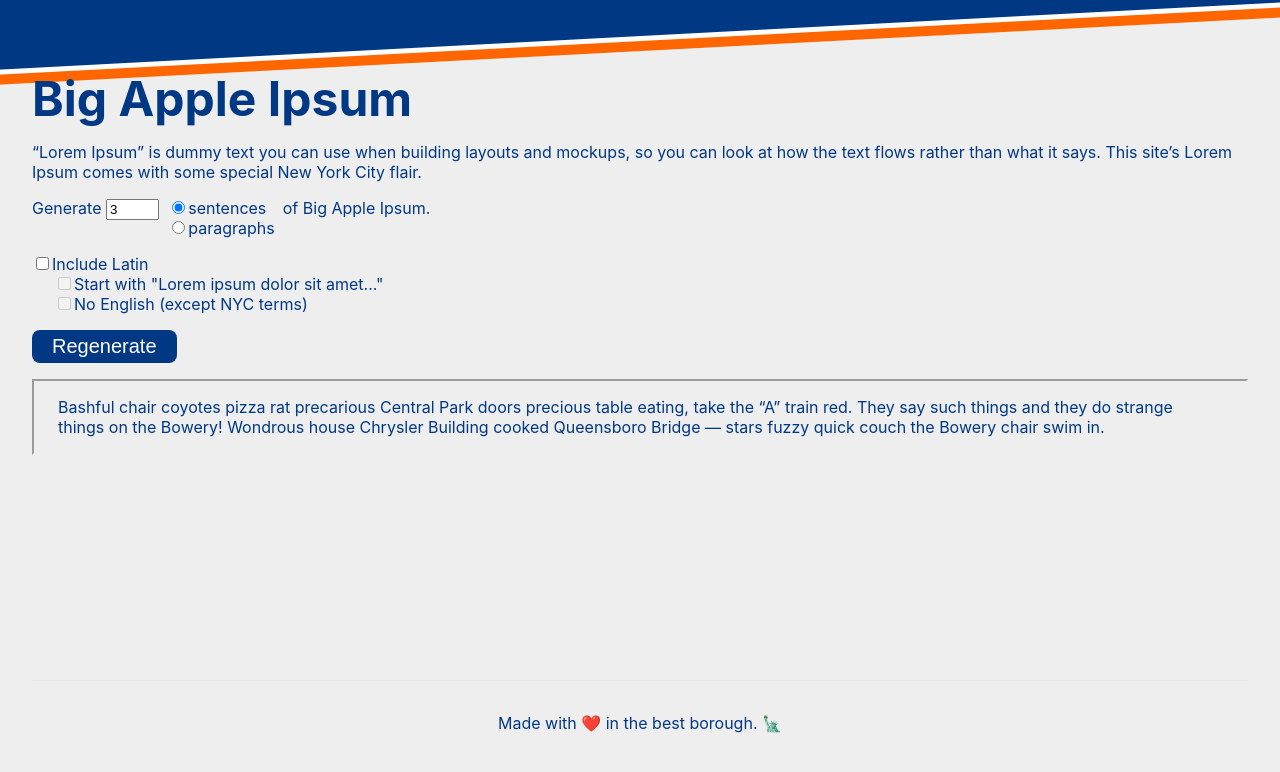
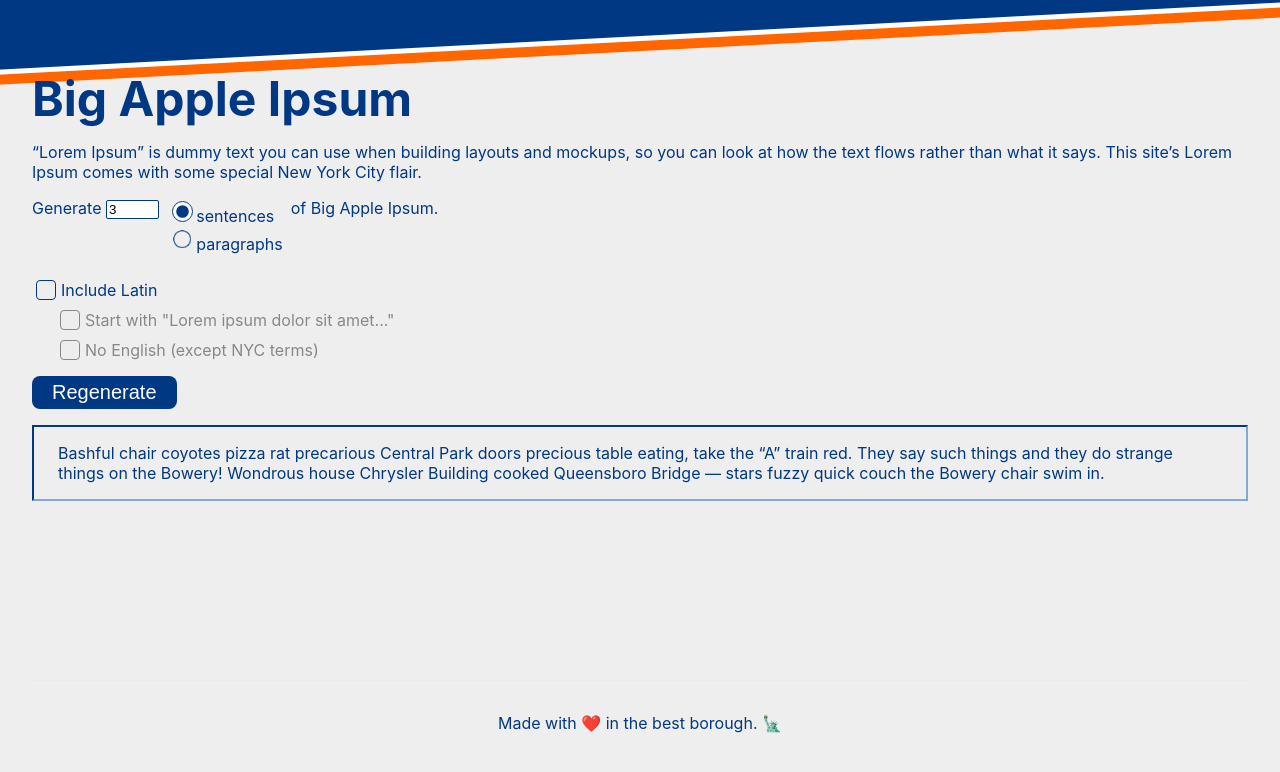
Before and after one commit to kmactane/big-apple-ipsum, a Next.js app: page / in a window 1280 px wide. Shown: the top 772 px of the page. Built offline with nearby package versions, Linux system fonts and the light colour scheme.

Commit message:
Added Latin checkboxes to UI; styled form controls.

```diff
--- a/pages/index.tsx
+++ b/pages/index.tsx
@@ -31,6 +31,10 @@
     setIncludeLatin(evt.target.checked)
     setDisableStartLoremIpsum(!evt.target.checked)
     setDisableNoEnglish(!evt.target.checked)
+    if (!evt.target.checked) {
+      setStartLoremIpsum(false)
+      setIncludeEnglish(true)
+    }
   }
 
   const handleStartLoremIpsum = (evt: ChangeEvent<HTMLInputElement>) => {
@@ -57,6 +61,10 @@
     setLipsum(generateLipsum(howMany, whatUnits, whichLanguages(), startLoremIpsum))
   }, [howMany, whatUnits, includeEnglish, includeLatin, startLoremIpsum])
 
+  let mainClass = styles.main
+  if (!includeLatin) {
+    mainClass = `${styles.main} ${styles.noLatin}`
+  }
   return (
     <div className={styles.container}>
       <Head>
@@ -65,7 +73,7 @@
         <link rel="icon" href="/favicon.ico" />
       </Head>
 
-      <main className={styles.main}>
+      <main className={mainClass}>
         <h1 data-testid="h1" className={styles.title}>
           Big Apple Ipsum
         </h1>
@@ -93,8 +101,8 @@
 
             <div className={`${styles.chunk} ${styles.newLine}`}>
               <label htmlFor="includeLatin"><input type="checkbox" name="includeLatin" id="includeLatin" onChange={handleIncludeLatin}/>Include Latin</label><br />
-              <label htmlFor="startLoremIpsum" className={`${styles.indented}`}><input type="checkbox" name="startLoremIpsum" id="startLoremIpsum" onChange={handleStartLoremIpsum} disabled={disableStartLoremIpsum}/>Start with "Lorem ipsum dolor sit amet..."</label><br />
-              <label htmlFor="noEnglish" className={`${styles.indented}`}><input type="checkbox" name="noEnglish" id="noEnglish" onChange={handleNoEnglish} disabled={disableNoEnglish}/>No English (except NYC terms)</label>
+              <label htmlFor="startLoremIpsum" className={`${styles.indented} ${styles.latinOnly}`}><input type="checkbox" name="startLoremIpsum" id="startLoremIpsum" onChange={handleStartLoremIpsum} disabled={disableStartLoremIpsum}/>Start with "Lorem ipsum dolor sit amet..."</label><br />
+              <label htmlFor="noEnglish" className={`${styles.indented} ${styles.latinOnly}`}><input type="checkbox" name="noEnglish" id="noEnglish" onChange={handleNoEnglish} disabled={disableNoEnglish}/>No English (except NYC terms)</label>
 
             </div>
           </form>
--- a/styles/Home.module.css
+++ b/styles/Home.module.css
@@ -1,8 +1,13 @@
 
 .container {
   --nycBlue: #003884;
+  --nycLightBlue: #005bd3;
+  --nycLightBlue: #4585D8;
+  --nycLightBlue: #6f9dd6;
+  --nycLightBlue: #82A8D6;
   --nycOrange: #ff6600;
   --nycWhite: #ffffff;
+  --disabledItem: #888888;
   --pageBg: #eeeeee;
 }
 .container {
@@ -37,8 +42,81 @@
   padding: 1rem 0;
 }
 
+.main.noLatin label.latinOnly {
+  color: var(--disabledItem);
+}
+.main.noLatin label.latinOnly input[type=checkbox] {
+  border-color: var(--disabledItem);
+}
+
 .main input[type=number] {
   width: 4em;
+  border: 1px solid var(--nycBlue);
+  border-radius: 2px;
+}
+
+.main input[type=number]:focus-visible {
+  outline: none;
+  box-shadow: 0 0 3px 2px var(--nycOrange);
+}
+
+.main ::selection, .main [contenteditable]::selection {
+  background-color: var(--nycBlue);
+  color: var(--nycWhite);
+}
+
+.main input[type=checkbox] {
+  appearance: unset;
+  position: relative;
+  top: 7px;
+  margin-right: 5px;
+  cursor: pointer;
+  width: 20px;
+  height: 20px;
+  border: 1px solid var(--nycBlue);
+  border-radius: 4px;
+}
+.main input[type=checkbox]:checked {
+  background-color: var(--nycBlue);
+}
+.main input[type=checkbox]:checked::before {
+  content: '✔';
+  color: var(--nycWhite);
+  background-color: var(--nycBlue);
+  padding-left: 3px;
+  position: absolute;
+  top: -1px;
+  width: 13px;
+  height: 20px;
+  border-radius: 7px;
+}
+
+.main input[type=radio] {
+  width: 21px;
+  height: 21px;
+  border-radius: 50%;
+  /* vertical-align: -50%; */
+}
+.main input[type=radio]:not(:checked) {
+  appearance: unset;
+  background: url('/images/bg-radio-unchecked.png') center/25px;
+}
+.main input[type=radio]:checked {
+  accent-color: var(--nycBlue);
+}
+
+
+.main input[type=checkbox]:focus-visible,
+.main button:focus-visible,
+.main label:focus-visible {
+  outline: 3px solid var(--nycOrange);
+  outline: none;
+  box-shadow: 0 0 3px 2px var(--nycOrange);
+}
+
+.main input[type=radio]:focus-visible {
+  outline: none;
+  box-shadow: 0 0 3px 2px var(--nycOrange);
 }
 
 .title {
@@ -46,13 +124,11 @@
   line-height: 1.15;
   font-size: 2rem;
   margin-top: 20px;
-  /* text-shadow: 1px 1px 0px #ff6600, -1px 1px 0px #ff6600, -1px -1px 0px #ff6600, 1px -1px 0px #ff6600; */
 }
 
 
 .chunk {
   display: inline-block;
-  /* border: 1px dotted green; */
   margin-left: 1.5em;
   min-width: 60%;
 }
@@ -67,8 +143,8 @@
 
 label.indented {
   display: inline-block;
-  padding-left: 44px;
-  text-indent: -22px;
+  padding-left: 54px;
+  text-indent: -30px;
 }
 
 .regen {
@@ -86,7 +162,10 @@
 }
 
 #lipsum {
-  border: 2px inset;
+  border-top: 2px solid var(--nycBlue);
+  border-left: 2px solid var(--nycBlue);
+  border-right: 2px solid var(--nycLightBlue);
+  border-bottom: 2px solid var(--nycLightBlue);
   padding: 1em 1.5em;
 }
 #lipsum p:first-child {
```
Also changed, not shown: public/images/bg-radio-unchecked.png (added).
